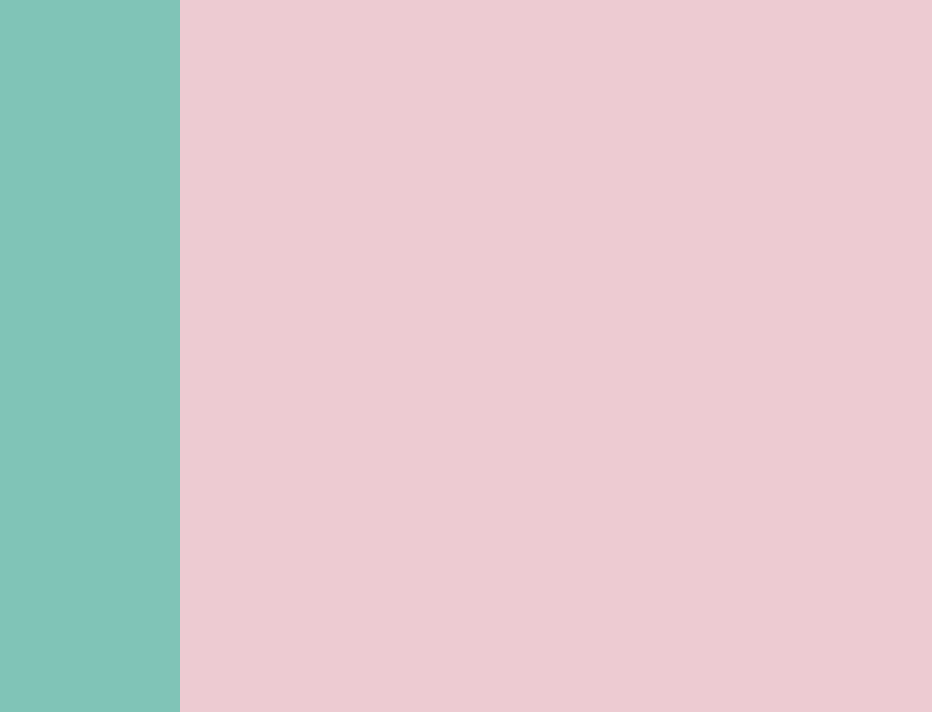
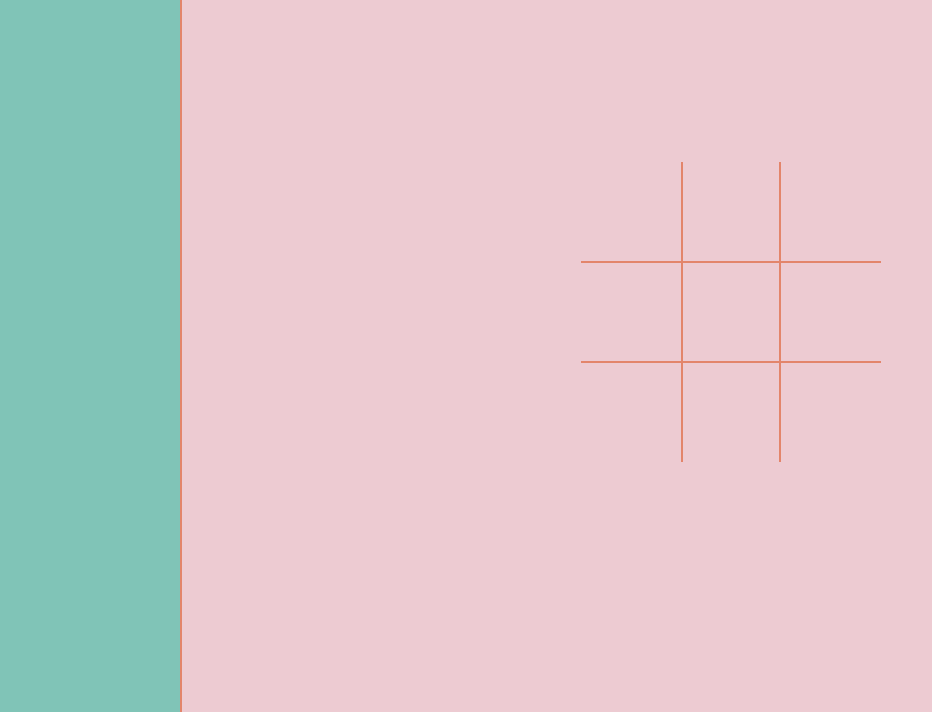
Before and after one commit to xapzx/odin-project-tictactoe, a plain HTML site: page index.html in a window 1280 px wide. Shown: the part 88-800 px from the top of the page, without its empty margins (0-932 px from the left). Drawn offline with Linux system fonts and the light colour scheme.

Commit message:
Set up the tic tac toe game board border

```diff
--- a/index.html
+++ b/index.html
@@ -14,7 +14,17 @@
             <h1>Tic Tac Toe</h1>
         </div>
         <main>
-
+            <div class="game-container">
+                <div class="square"></div>
+                <div class="square"></div>
+                <div class="square"></div>
+                <div class="square"></div>
+                <div class="square"></div>
+                <div class="square"></div>
+                <div class="square"></div>
+                <div class="square"></div>
+                <div class="square"></div>
+            </div>
         </main>
     </div>
 </body>
--- a/styles/styles.css
+++ b/styles/styles.css
@@ -1,3 +1,11 @@
+html {
+    box-sizing: border-box;
+}
+
+*, *:before, *:after {
+    box-sizing: inherit;
+}
+
 body {
     margin: 0;
 }
@@ -11,10 +19,45 @@ body {
 
 .sidebar {
     background-color: #80C4B7;
+    border-right: 2px solid #E3856B;
 }
 
 .sidebar > h1 {
+    text-align: center;
     margin: 0;
     padding: 24px 12px;
     color: #E3856B;
 }
+
+main {
+    display: grid;
+    justify-content: center;
+    align-items: center;
+    padding: 24px;
+}
+
+.game-container {
+    width: 300px;
+    height: 300px;
+    display: grid;
+    grid-template-columns: repeat(3, 1fr);
+}
+
+.square {
+    /* height: 100px; */
+    /* width: 100px; */
+}
+
+.square:nth-child(2),
+.square:nth-child(5),
+.square:nth-child(8) {
+    border-left: 2px solid #E3856B;
+    border-right: 2px solid #E3856B;
+}
+
+.square:nth-child(4),
+.square:nth-child(5),
+.square:nth-child(6) {
+    border-top: 2px solid #E3856B;
+    border-bottom: 2px solid #E3856B;
+}
```
